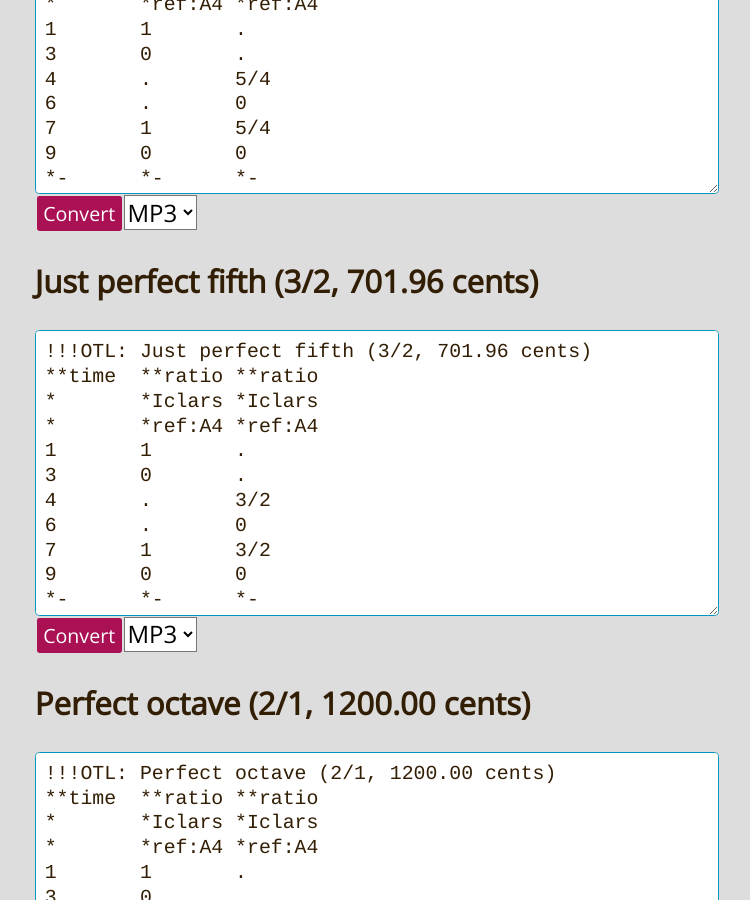
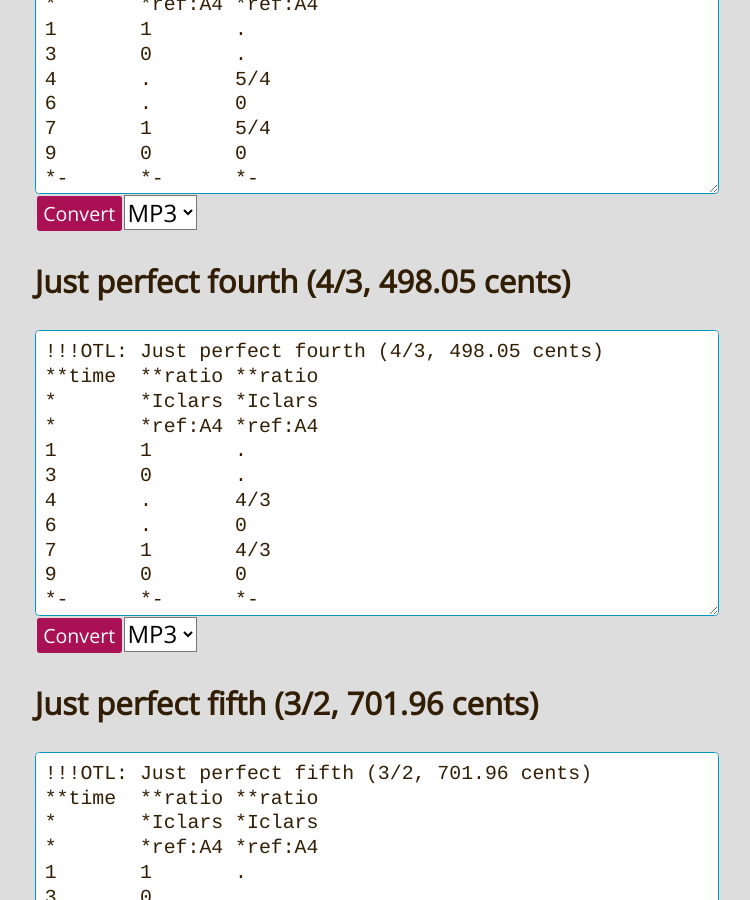
Before and after one commit to craigsapp/ratioscore, a Jekyll site: the page built from doc/intervals/index.md, in a window 1280 px wide and 900 px high, scrolled down 4183 px. Shown: the whole window, without its empty margins (17-767 px from the left). Built offline with Jekyll 4.4.1, drawn with Linux system fonts in a browser that asks for light colours.

Commit message:
Add perfect fourth to interval list.

```diff
--- a/doc/intervals/index.md
+++ b/doc/intervals/index.md
@@ -110,6 +110,16 @@ largest.
 
 
 {% include intervalscore.html
+	title="Just perfect fourth"
+	id="just-perfect-fourth"
+	ratio="4/3"
+	cents="498.05"
+%}
+{% include ratioscore.html id="just-perfect-fourth" %}
+
+
+
+{% include intervalscore.html
 	title="Just perfect fifth"
 	id="just-perfect-fifth"
 	ratio="3/2"
```
